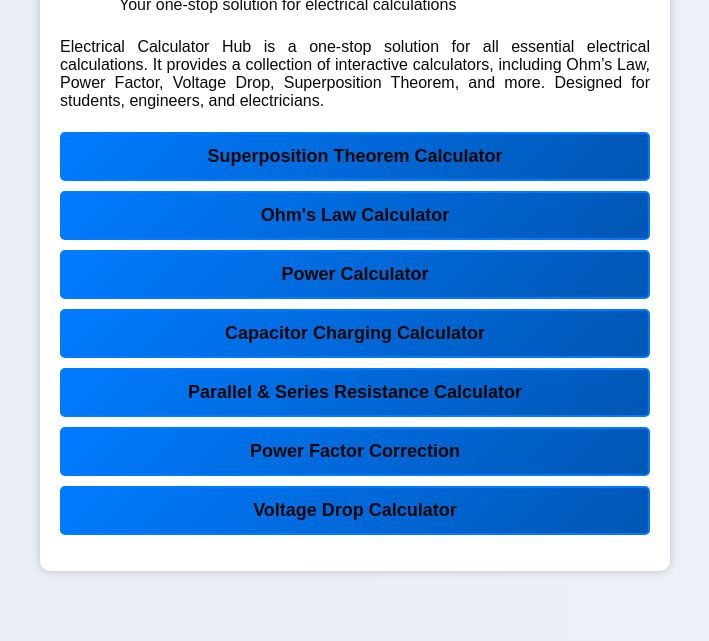
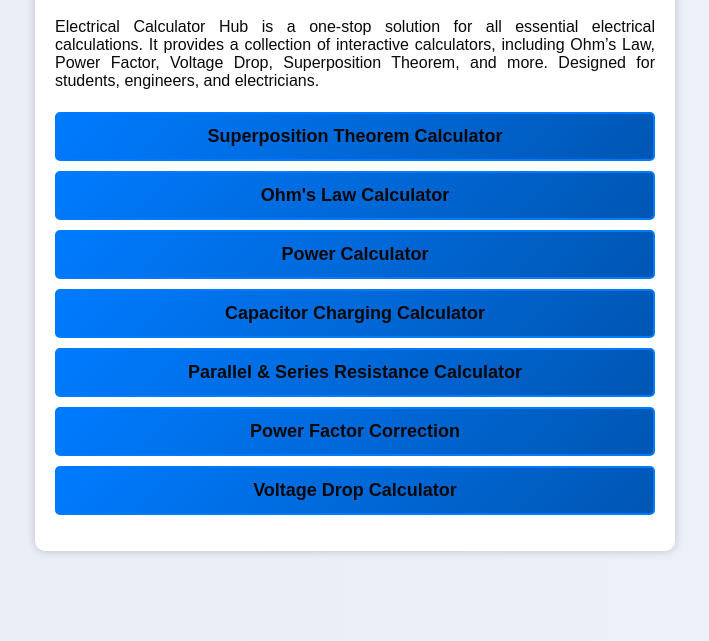
Before and after one commit to Varsha222005/varsha222005.github.io, a plain HTML site: page index.html in a window 1280 px wide. Shown: the part 159-800 px from the top of the page, without its empty margins (285-994 px from the left). Drawn offline with Linux system fonts and the light colour scheme.

Commit message:
Your commit message here

```diff
--- a/styles.css
+++ b/styles.css
@@ -4,7 +4,7 @@ body{
     background-color: #f4f4f4;
 }
 .container {
-    width: 90%;
+    width: 600px;
     margin: auto;
     padding: 25px;
     background: white;
@@ -12,7 +12,7 @@ body{
     border-radius: 10px;
     margin-top: 50px;
     text-align: center;
-    max-width: 600px;
+    max-width: 80%;
 }
 
 label {
@@ -81,8 +81,8 @@ body {
     padding: 20px;
     border-radius: 10px;
     box-shadow: 0px 0px 10px rgba(0, 0, 0, 0.1);
-    width: 40%;
-    margin: 50px auto;
+    width: 600px;
+    margin: auto;
 }
 
 h2 {
@@ -124,8 +124,9 @@ body {
 }
 
 .container {
-    max-width: 600px;
-    margin: 50px auto;
+    width: 600px;
+    max-width: 80%;
+    margin: auto;
     background: white;
     padding: 20px;
     box-shadow: 0 0 10px rgba(0, 0, 0, 0.1);
@@ -178,8 +179,9 @@ body {
 
 /* Container */
 .container {
-    max-width: 600px;
-    margin: 50px auto;
+    width: 600px;
+    max-width: 80%;
+    margin: auto;
     background: white;
     padding: 25px;
     box-shadow: 0 4px 10px rgba(0, 0, 0, 0.2);
@@ -287,8 +289,9 @@ p {
 .container {
     background: white;
     padding: 20px;
-    width: 50%;
-    margin: 20px auto;
+    width: 600px;
+    max-width: 80%;
+    margin:  auto;
     box-shadow: 0px 0px 10px rgba(0, 0, 0, 0.2);
     border-radius: 10px;
 }
@@ -361,8 +364,9 @@ p {
 .container {
     background: white;
     padding: 20px;
-    width: 50%;
-    margin: 20px auto;
+    width: 600px;
+    max-width: 80%;
+    margin: auto;
     box-shadow: 0px 0px 10px rgba(0, 0, 0, 0.2);
     border-radius: 10px;
 }
```
